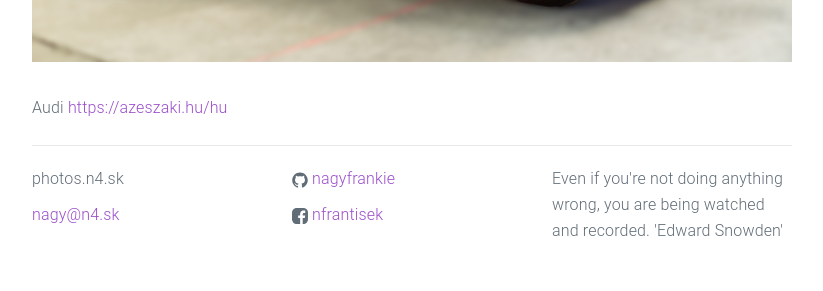
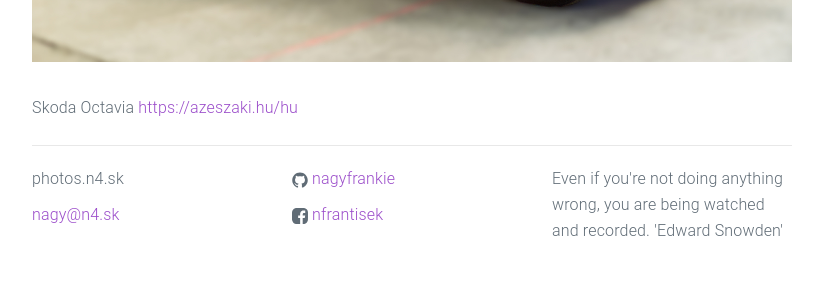
Before and after one commit to nagyfrankie/photos, a Jekyll site: the page built from _posts/2022-08-10-octavia.markdown, in a window 1280 px wide. Shown: the part 669-960 px from the top of the page, without its empty margins (228-1051 px from the left). Built offline with Jekyll 4.4.1, drawn with Linux system fonts in a browser that asks for light colours.

Commit message:
Update 2022-08-10-octavia.markdown

```diff
--- a/_posts/2022-08-10-octavia.markdown
+++ b/_posts/2022-08-10-octavia.markdown
@@ -5,6 +5,6 @@ date:   2022-08-10 15:46:19
 preview: /assets/thumb/octavia.jpg
 ---
 
-![Audi](/assets/img/octavia.jpg)
+![Skoda Octavia](/assets/img/octavia.jpg)
 
-Audi [https://azeszaki.hu/hu](https://azeszaki.hu/hu)
+Skoda Octavia [https://azeszaki.hu/hu](https://azeszaki.hu/hu)
```
